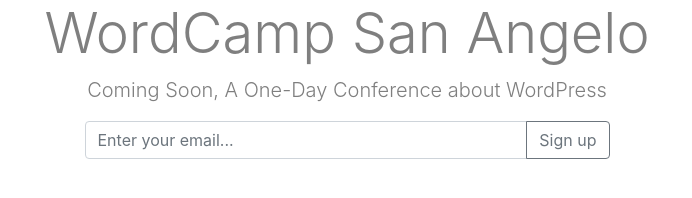
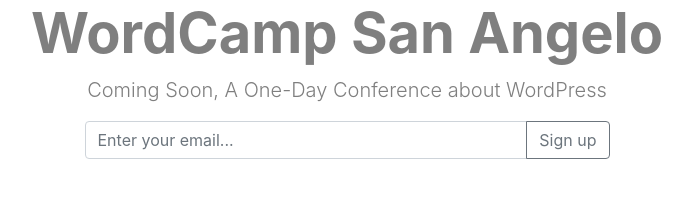
Before and after one commit to lbeltran12/WordCamp-San-Angelo, a plain HTML site: page index.html in a window 1280 px wide. Shown: the whole page, without its empty margins (293-985 px from the left). Drawn offline with nearby package versions, Linux system fonts and the light colour scheme.

Commit message:
Update index.html

```diff
--- a/index.html
+++ b/index.html
@@ -13,7 +13,7 @@
   <body class="text-black-50">
 	  <div class="container text-center">
   <!-- Content here -->
-		  <h1 class="display-4" "font-weight-bold">WordCamp San Angelo</h1>
+		  <h1 class="display-4 font-weight-bold">WordCamp San Angelo</h1>
 		  	<p class="lead">Coming Soon, A One-Day Conference about WordPress</p>
 		  	<div class="col-lg-6 mx-auto">
 				<div class="input-group mb-3">
```
